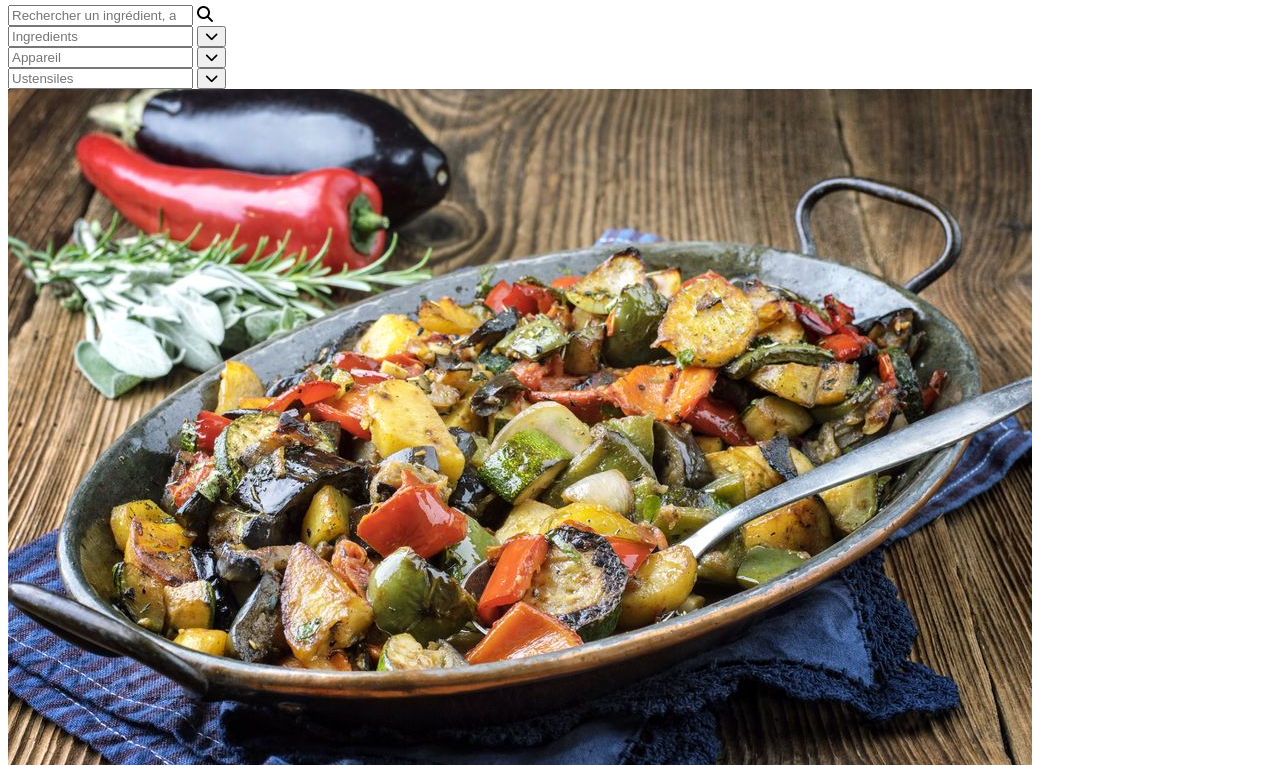
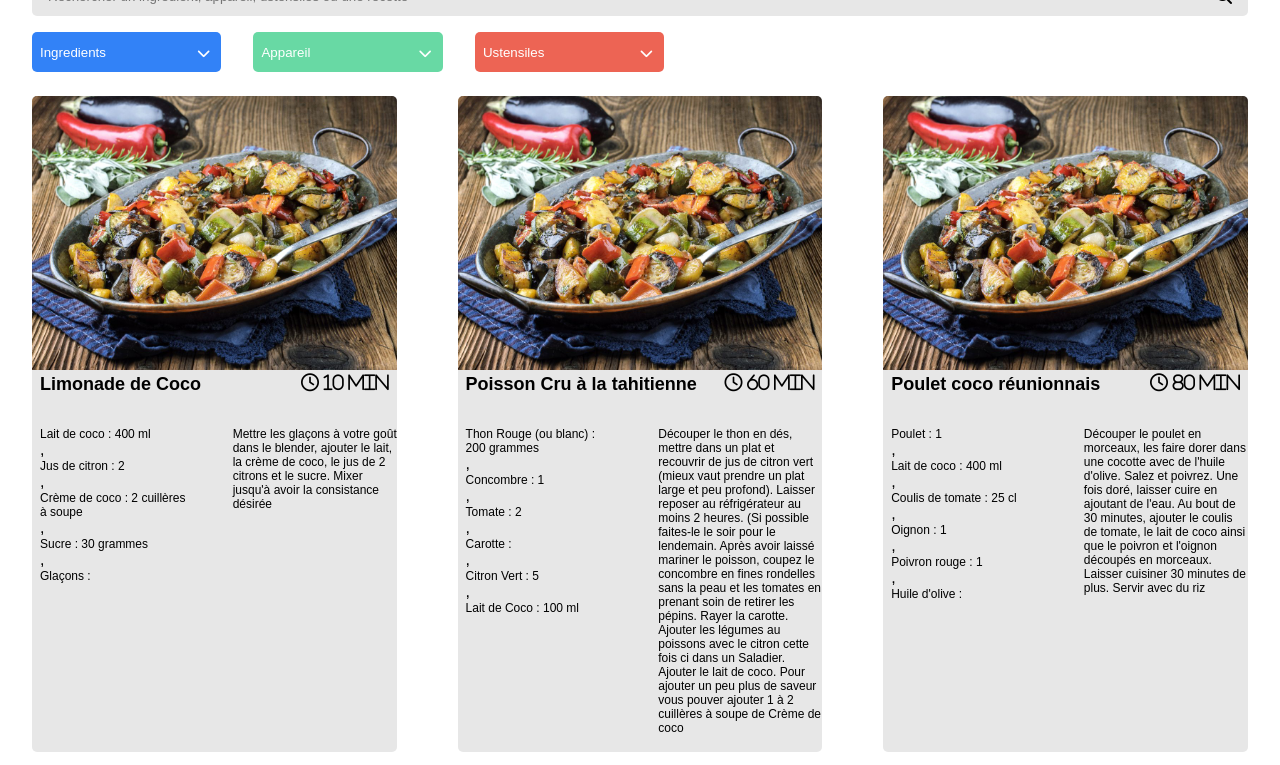
Before and after one commit to Fenzrael/GlennJOLLY_6_25102021, a website: page index.html in a window 1280 px wide. Shown: the part 121-886 px from the top of the page. Drawn offline with Linux system fonts and the light colour scheme.

Commit message:
Mise en page debut

```diff
--- a/index.html
+++ b/index.html
@@ -54,7 +54,7 @@
             id="ingredients"
             class="secondary__search"
           />
-          <button>
+          <button class="secondary__button">
             <span class="fas fa-chevron-down secondary__icon"></span>
           </button>
         </div>
@@ -63,10 +63,10 @@
           <input
             type="search"
             placeholder="Appareil "
-            id="device"
+            id="devices"
             class="secondary__search"
           />
-          <button>
+          <button class="secondary__button">
             <span class="fas fa-chevron-down secondary__icon"></span>
           </button>
         </div>
@@ -75,16 +75,16 @@
           <input
             type="search"
             placeholder="Ustensiles"
-            id="utensils"
+            id="ustensils"
             class="secondary__search"
           />
-          <button>
+          <button class="secondary__button">
             <span class="fas fa-chevron-down secondary__icon"></span>
           </button>
         </div>
       </section>
     </header>
-    <main>
+    <main id="main">
       <section id="recipes" class="recipes"></section>
     </main>
     <script type="text/javascript" src="./scripts/index.js"></script>
--- a/sass/style.scss
+++ b/sass/style.scss
@@ -0,0 +1,147 @@
+* {
+  list-style-type: none;
+  box-sizing: border-box;
+  margin: 0;
+  padding: 0;
+  font-family: "DM Sans", sans-serif;
+}
+
+body {
+  margin: 1rem;
+}
+
+.presentation {
+  display: flex;
+  flex-direction: column;
+  justify-content: center;
+  align-items: center;
+  &__logo {
+    width: 50px;
+  }
+  &__title {
+    color: #d04f4f;
+  }
+}
+
+.input {
+  display: flex;
+  flex-wrap: wrap;
+  margin-bottom: 1rem;
+  &__main {
+    margin: 0.5rem 1rem;
+    border: none;
+    width: 100%;
+  }
+}
+
+.secondary {
+  position: relative;
+  margin: 0.5rem 1rem;
+  height: 40px;
+
+  &__icon {
+    position: absolute;
+    top: 0.9rem;
+    right: 0.7rem;
+    border: none;
+    color: white;
+  }
+  &__button {
+    border: none;
+  }
+  &__search {
+    width: 100%;
+    height: 100%;
+    padding-left: 0.5rem;
+    border-radius: 5px;
+    border: none;
+  }
+}
+
+.main {
+  width: 100%;
+  &__search {
+    border: none;
+    border-radius: 5px;
+    width: 100%;
+    height: 40px;
+    background-color: #e7e7e7;
+    padding-left: 1rem;
+  }
+  &__icon {
+    position: absolute;
+    top: 6.8rem;
+    right: 3rem;
+    z-index: 1;
+  }
+}
+
+#ingredients {
+  background-color: #3282f7;
+  &::placeholder {
+    color: white;
+  }
+}
+
+#devices {
+  background-color: #68d9a4;
+  &::placeholder {
+    color: white;
+  }
+}
+
+#ustensils {
+  background-color: #ed6454;
+  &::placeholder {
+    color: white;
+  }
+}
+
+.ingredientsElt {
+  font-size: 12px;
+}
+
+.recipes {
+  display: flex;
+  flex-wrap: wrap;
+  justify-content: space-between;
+  margin: 1rem;
+}
+
+.card {
+  position: relative;
+  background-color: #e7e7e7;
+  border-radius: 5px;
+  overflow: hidden;
+  width: 30%;
+  min-height: 41rem;
+  margin-bottom: 1rem;
+  &__image {
+    width: 100%;
+    height: auto;
+    object-fit: contain;
+    overflow: hidden;
+  }
+  &__description {
+    float: right;
+    margin-top: 2rem;
+    margin-left: 0.5rem;
+    width: 45%;
+    font-size: 12px;
+  }
+  &__title {
+    margin-left: 0.5rem;
+    font-size: 18px;
+  }
+  &__time {
+    font-weight: bold;
+    margin-right: 0.5rem;
+    float: right;
+  }
+  &__ingredients {
+    float: left;
+    margin-top: 2rem;
+    margin-left: 0.5rem;
+    width: 40%;
+  }
+}
--- a/scripts/index.js
+++ b/scripts/index.js
@@ -1,9 +1,10 @@
 "use strict";
 
 const params = new URLSearchParams(document.location.search.substring(1));
+const main = document.getElementById("main");
+
 const recipes = document.getElementById("recipes");
 const userMainSearch = document.querySelector(".main__search");
-console.log(userMainSearch);
 
 //Import all Datas of recipes.json
 const recipesArray = [];
@@ -34,12 +35,16 @@ function constructMediaHtml() {
       recipes.innerHTML += `
             <article class="recipes__card card">
                 <img class="card__image" src="./assets/Img/cook.jpg" alt="image"/>
-                <h2 class="card__title">${recipe.name}</h2>
-                <span class="far fa-clock card__time">${recipe.time}</span>
+                <h2 class="card__title">${
+                  recipe.name
+                }<span class="far fa-clock card__time"> ${
+        recipe.time
+      } min</span></h2>
+
                 <aside class="card__ingredients">${ingredientsConstructHtml(
                   recipe.ingredients
                 )}</aside>
-                <aside class=""card__description>${recipe.description}</aside>
+                <aside class="card__description">${recipe.description}</aside>
             </article>
       `;
     });
@@ -49,10 +54,13 @@ constructMediaHtml();
 
 const ingredientsConstructHtml = function (ingredients) {
   return ingredients.map((currentIngredient) => {
-    return `<ul class="">
-              <li>${currentIngredient.ingredient ?? ""}</li>
-              <li>${currentIngredient.quantity ?? ""}</li>
-              <li>${currentIngredient.unit ?? ""}</li>
+    return `<ul class="ingredientsElt">
+              <li class="ingredientsElt__ingredient">${
+                currentIngredient.ingredient ?? ""
+              } : ${currentIngredient.quantity ?? ""} ${
+      currentIngredient.unit ?? ""
+    }
+              </li>
             </ul>
     `;
   });
@@ -75,15 +83,16 @@ let ustensilsElts = [];
 let ingredientsElts = [];
 
 // 2. Creer boucle for et pour chaque iterations localiser element taper par l'utilisateur et l'isoler
-const isolateDatas = function () {
+
+// 3. Supprimer Doublons
+
+// 4. Rendre recettes avec les données recherchées
+/* const isolateDatas = function () {
   userMainSearch.addEventListener("keydown", (e) => {
     if (e.value.length > 3) {
     }
   });
 };
-isolateDatas();
-// 3. Supprimer Doublons
-
-// 4. Rendre recettes avec les données recherchées
+isolateDatas(); */
 
 // 5. Supprimer données tapées dans les barres de recherches apres affichage des recettes
```
Also changed, not shown: css/style.css, 1 other file.
